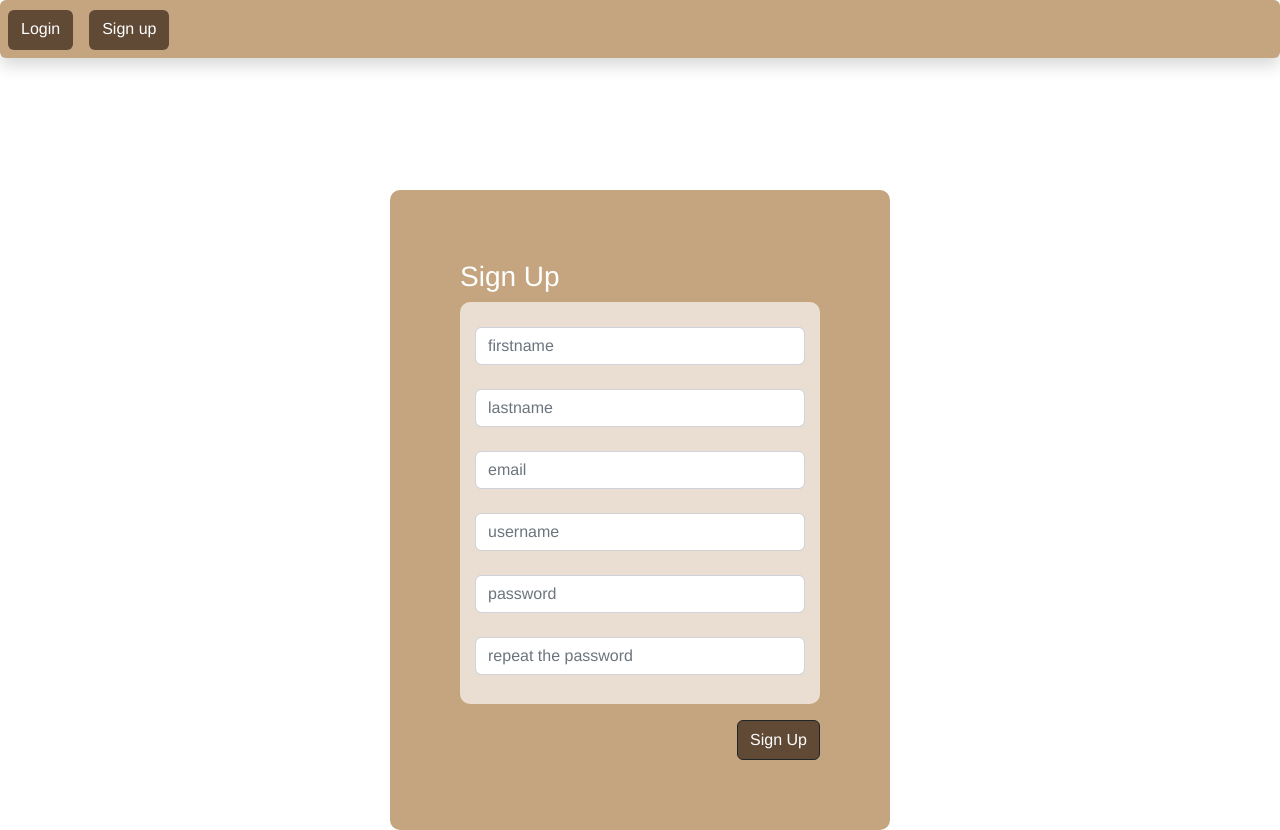
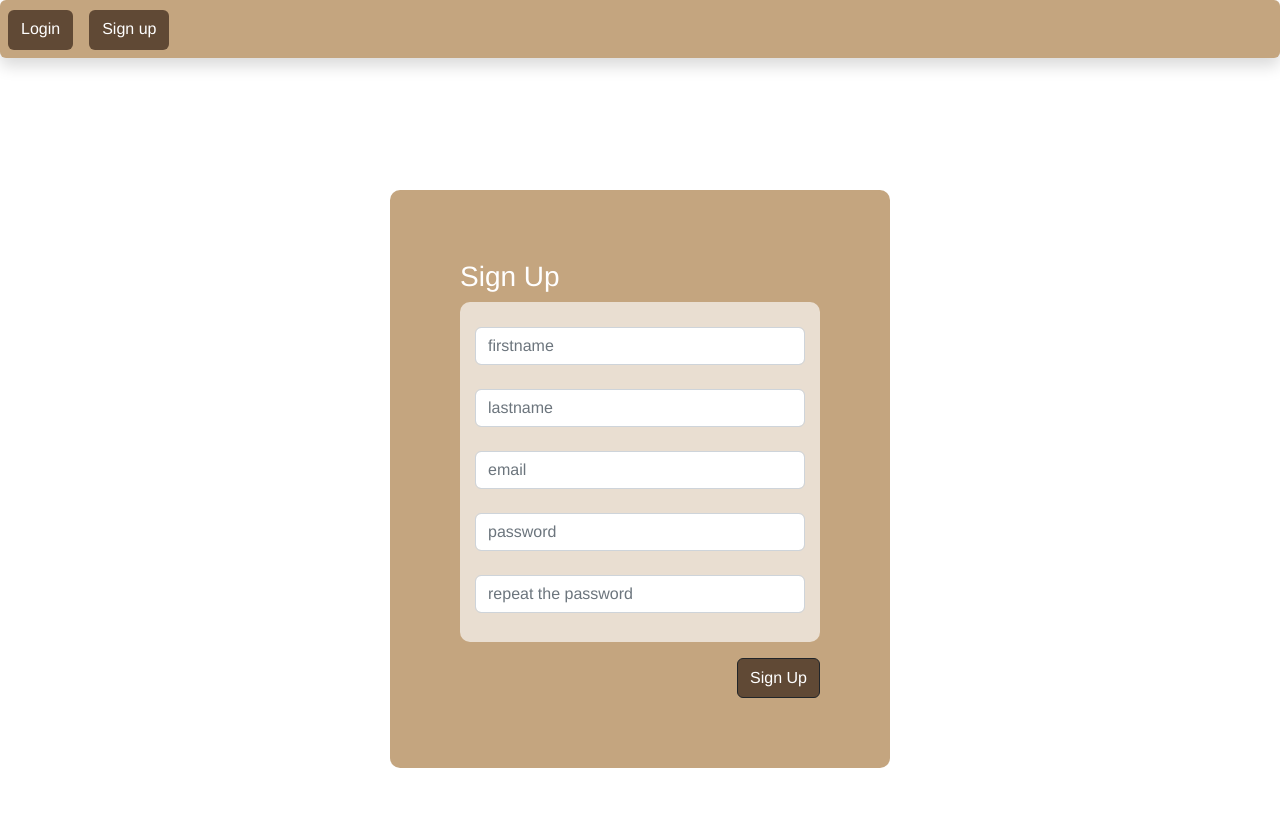
Before and after one commit to sofia-333/BookAppFront, a Vue app: page /signup in a window 1280 px wide. After the commit the page ends 800 px from the top, so only its background shows below. Built offline with nearby package versions, Linux system fonts and the light colour scheme; what @estudioliver/vue-uuid-v4, vue-toast-notification would draw is missing.

Commit message:
Remove username, use email instead

```diff
--- a/src/components/auth/LogIn.vue
+++ b/src/components/auth/LogIn.vue
@@ -6,8 +6,8 @@
           <h3 class="label">LogIn</h3>
           <div class="input-container">
             <div class="pb-4">
-              <ValidationProvider name='username' rules="required|alpha_num" v-slot="{ errors }">
-                <input type="text" v-model="model.username" placeholder="username"
+              <ValidationProvider name='email' rules="required|email" v-slot="{ errors }">
+                <input type="email" v-model="model.email" placeholder="email"
                        class="form-control form-control-md"/>
                 <span class="error">{{ errors[0] }}</span>
               </ValidationProvider>
@@ -57,7 +57,7 @@ export default {
   methods: {
     ...mapActions(['setToken', 'setUser']),
     async onSubmit() {
-      let response = await mainService.getToken(this.model);
+      let response = await mainService.getToken({"password": this.model.password, "email": this.model.email});
       if (response.success) {
         await this.successfulLogin(response.data.token);
         this.$toast.success("Logged in successfully");
@@ -67,7 +67,7 @@ export default {
     },
     async successfulLogin(responseToken) {
       this.setToken(responseToken);
-      let response = await mainService.getUser({username: this.model.username});
+      let response = await mainService.getUser({email: this.model.email});
       if (response.success) {
         if (response.data && response.data) {
           this.setUser(response.data);
--- a/src/components/auth/SignUp.vue
+++ b/src/components/auth/SignUp.vue
@@ -27,13 +27,6 @@
               </ValidationProvider>
             </div>
             <div class="pb-4">
-              <ValidationProvider name='username' rules="required|alpha_num" v-slot="{ errors }">
-                <input type="text" v-model="model.username" placeholder="username"
-                       class="form-control form-control-md"/>
-                <span class="error">{{ errors[0] }}</span>
-              </ValidationProvider>
-            </div>
-            <div class="pb-4">
               <ValidationProvider name='password' rules="required" v-slot="{ errors }">
                 <input type="password" v-model="model.password" placeholder="password" ref="password" name="password"
                        class="form-control form-control-md"/>
@@ -45,7 +38,6 @@
                 <input type="password" v-model="model.password2" placeholder="repeat the password" name="password2"
                        class="form-control form-control-md"/>
                 <span class="error">{{ errors[0] }}</span>
-
               </ValidationProvider>
             </div>
           </div>
--- a/src/components/auth/userModel.js
+++ b/src/components/auth/userModel.js
@@ -1,6 +1,6 @@
 let userModel = class {
-    constructor(username = null, password = null, password2 = null, first_name = null, last_name = null) {
-        this.username = username;
+    constructor(email = null, password = null, password2 = null, first_name = null, last_name = null) {
+        this.email = email;
         this.password = password;
         this.password2 = password2;
         this.first_name = first_name;
```
